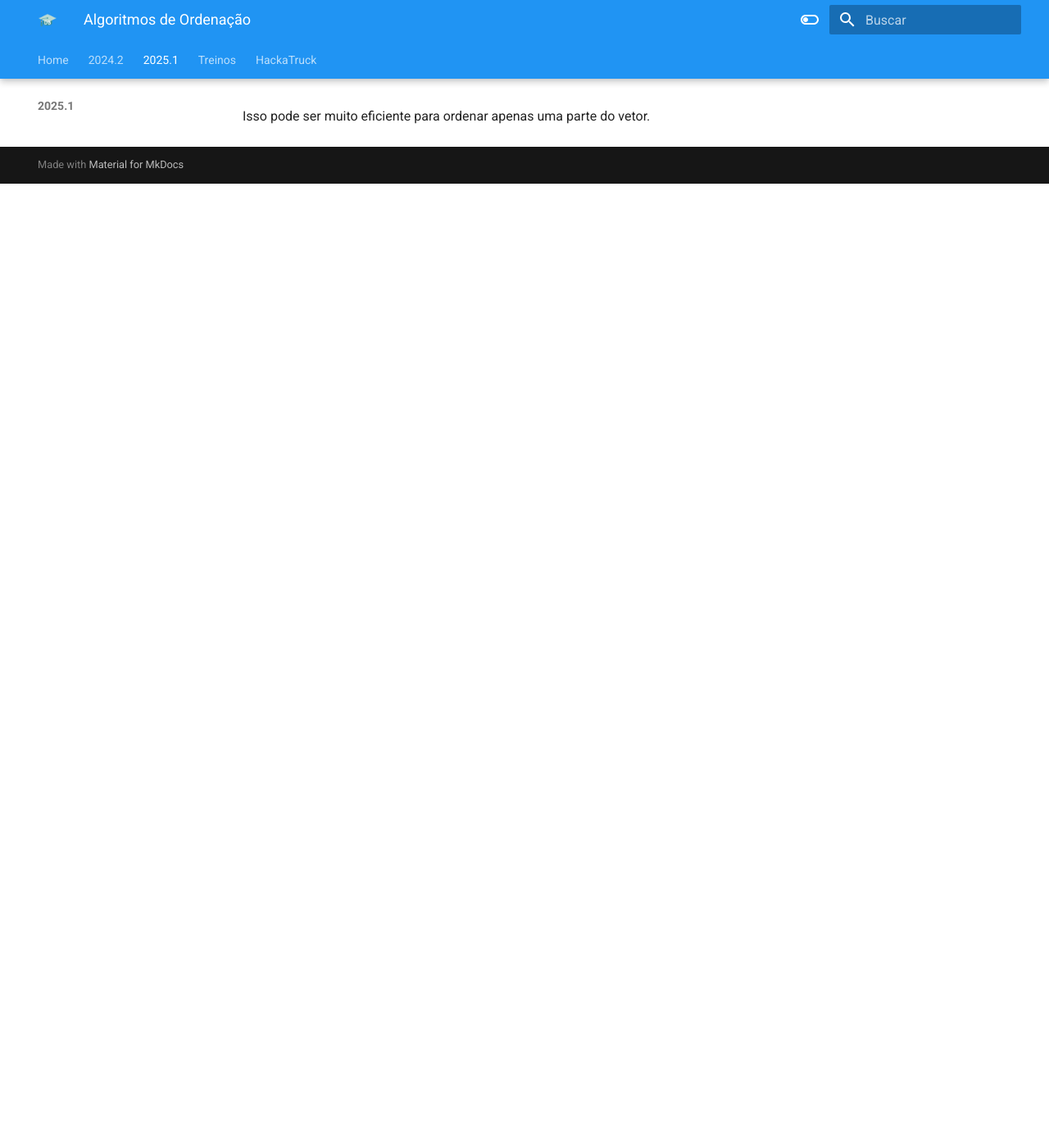
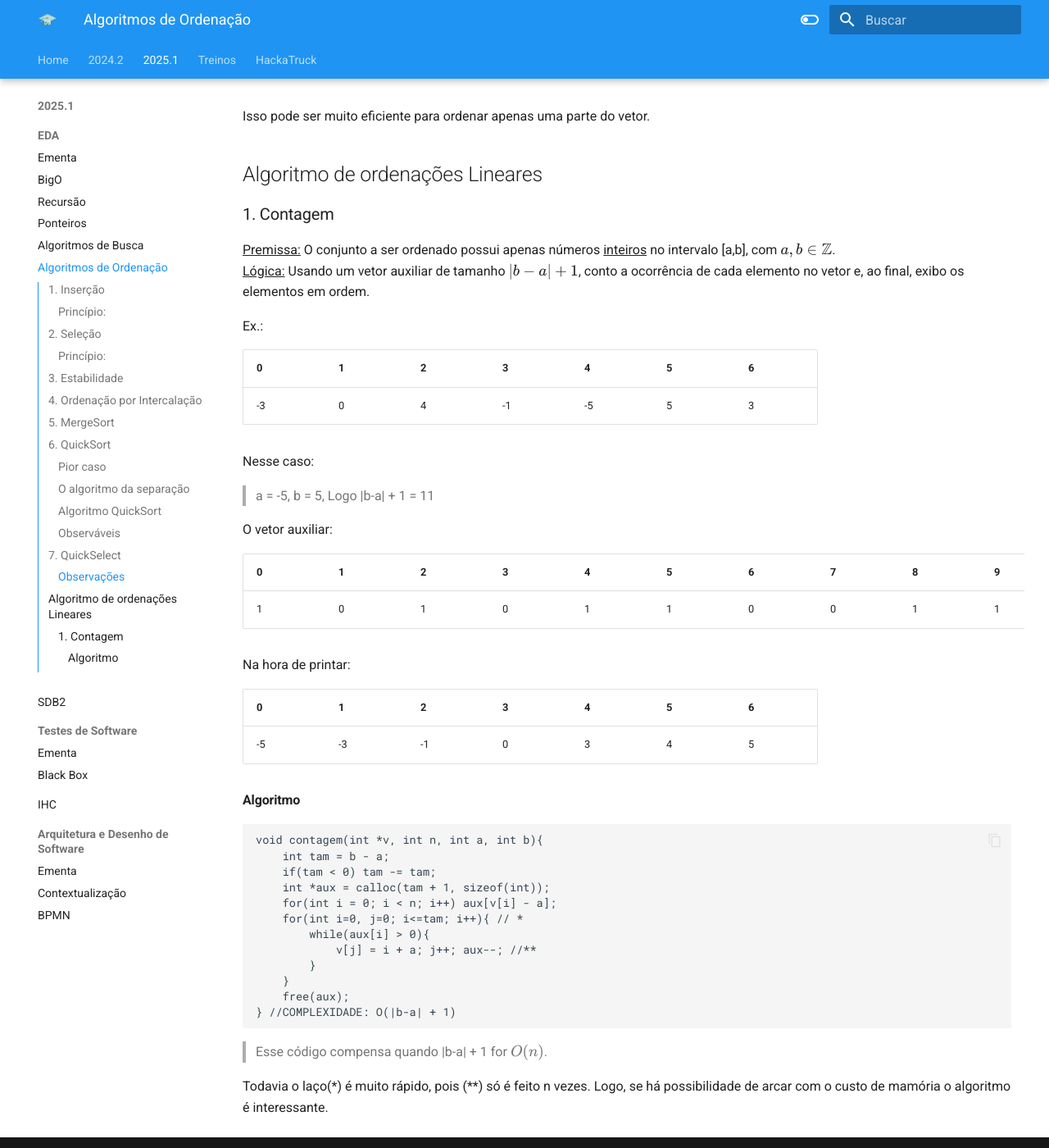
Before and after one commit to Diogo-Barboza/VSFGA, an MkDocs documentation site: the page built from docs/sections/2025.1/EDA1/ordenacao.md, in a window 1280 px wide and 1400 px high, scrolled down 4926 px. Shown: the whole window at 82% size. Built offline with MkDocs 1.6.1 and Material for MkDocs 9.7.7, drawn with Linux system fonts in a browser that asks for light colours; before the commit the page ends 5150 px from its top, so only the background shows below that.

Commit message:
Ordenacoes Lineares - Complete

````diff
--- a/docs/sections/2025.1/EDA1/ordenacao.md
+++ b/docs/sections/2025.1/EDA1/ordenacao.md
@@ -215,3 +215,53 @@
 $$
 
 Isso pode ser muito eficiente para ordenar apenas uma parte do vetor.
+
+## Algoritmo de ordenações Lineares
+
+### 1. Contagem
+
+<u>Premissa:</u> O conjunto a ser ordenado possui apenas números <u>inteiros</u> no intervalo [a,b], com $a,b \in \mathbb{Z}$. <br>
+<u>Lógica:</u> Usando um vetor auxiliar de tamanho $|b - a| + 1$, conto a ocorrência de cada elemento no vetor e, ao final, exibo os elementos em ordem.
+
+Ex.:
+
+| 0 | 1 | 2 | 3 | 4 | 5 | 6 |
+|--|----|----|---|--|---|---|
+|-3|0|4|-1|-5|5|3|
+
+Nesse caso:
+
+> a = -5, b = 5, Logo |b-a| + 1 = 11
+
+O vetor auxiliar:
+
+| 0 | 1 | 2 | 3 | 4 | 5 | 6 | 7 | 8 | 9 | 10 |
+|--|----|----|---|--|---|---|---|---|---|----|
+|1|0|1|0|1|1|0|0|1|1|1|
+
+Na hora de printar:
+
+| 0 | 1 | 2 | 3 | 4 | 5 | 6 |
+|--|----|----|---|--|---|---|
+|-5|-3|-1|0|3|4|5|
+
+#### Algoritmo
+
+```c
+void contagem(int *v, int n, int a, int b){
+    int tam = b - a;
+    if(tam < 0) tam -= tam;
+    int *aux = calloc(tam + 1, sizeof(int));
+    for(int i = 0; i < n; i++) aux[v[i] - a];
+    for(int i=0, j=0; i<=tam; i++){ // *
+        while(aux[i] > 0){
+            v[j] = i + a; j++; aux--; //**
+        }
+    }
+    free(aux);
+} //COMPLEXIDADE: O(|b-a| + 1)
+```
+
+> Esse código compensa quando |b-a| + 1 for $O(n)$.
+
+Todavia o laço(*) é muito rápido, pois (**) só é feito n vezes. Logo, se há possibilidade de arcar com o custo de mamória o algoritmo é interessante.
````
